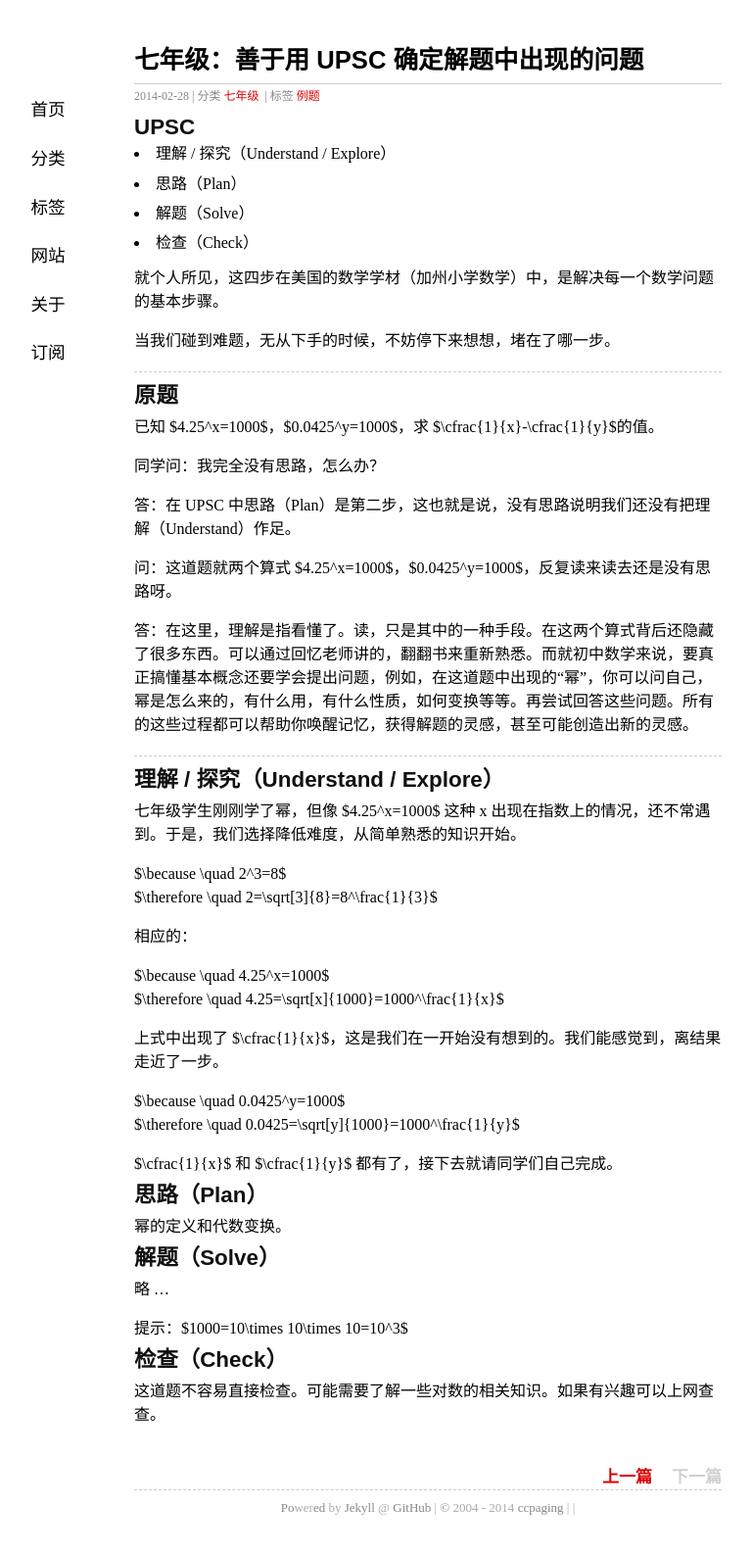
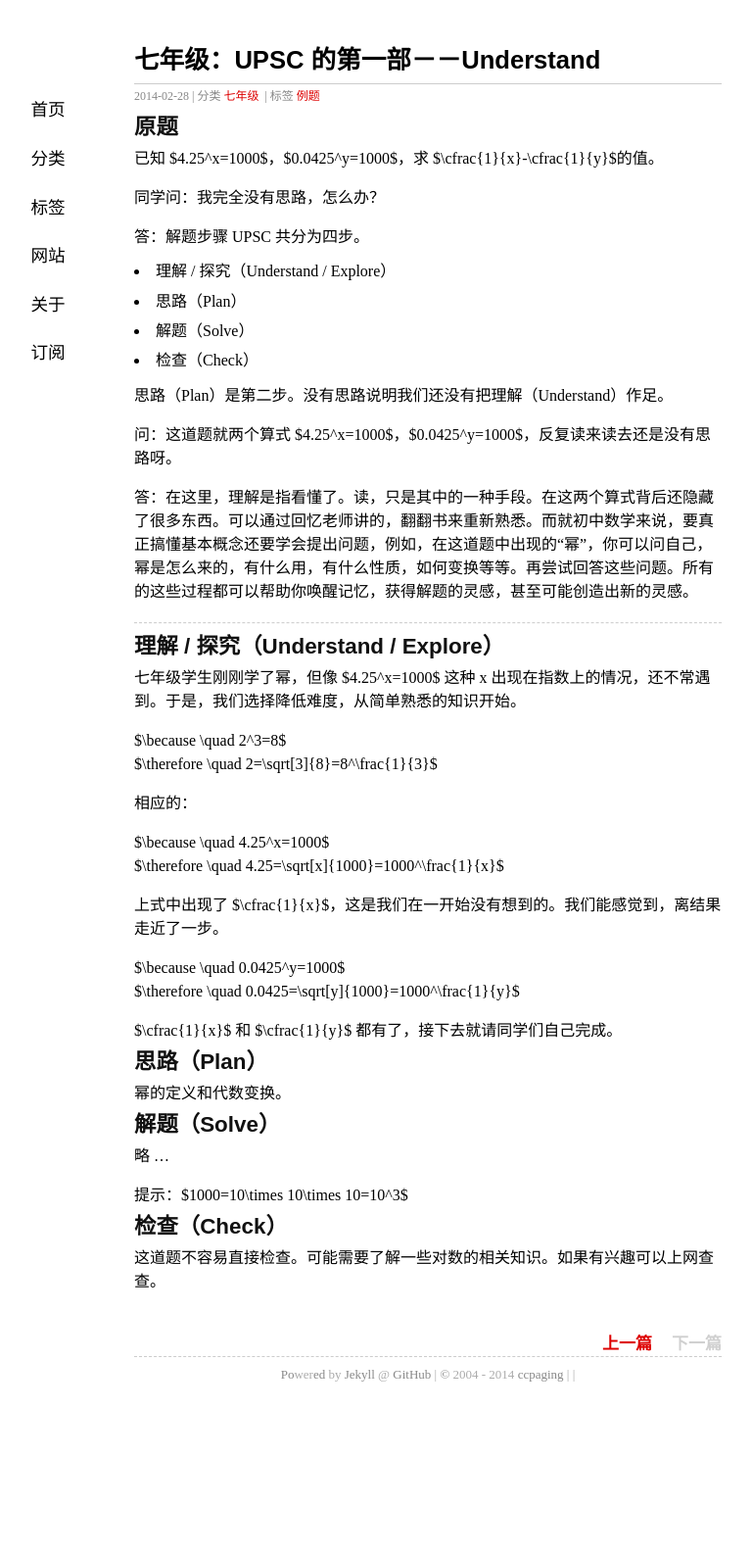
Before and after one commit to ccpaging/ccpaging.github.io, a Jekyll site: the page built from _posts/2014-02-28-L7-example.md, in a window 1280 px wide. Shown: the whole page at 98% size, without its empty margins (203-971 px from the left). Built offline with Jekyll 4.4.1, drawn with Linux system fonts in a browser that asks for light colours; comment, search, counter and statistics services are not loaded; after the commit the page ends 1451 px from its top, so only the background shows below that.

Commit message:
Update 2014-02-28-L7-example.md

```diff
--- a/_posts/2014-02-28-L7-example.md
+++ b/_posts/2014-02-28-L7-example.md
@@ -1,24 +1,11 @@
 ---
 date: 2014-02-28 23:01:00+00:00
 layout: post
-title: 七年级：善于用 UPSC 确定解题中出现的问题
+title: 七年级：UPSC 的第一部－－Understand
 categories: 七年级
 tags: 例题
 mathjax: true
 ---
-
-## UPSC
-
-* 理解 / 探究（Understand / Explore）
-* 思路（Plan）
-* 解题（Solve）
-* 检查（Check）
-
-就个人所见，这四步在美国的数学学材（加州小学数学）中，是解决每一个数学问题的基本步骤。
-
-当我们碰到难题，无从下手的时候，不妨停下来想想，堵在了哪一步。
-
-----
 
 ## 原题
 
@@ -26,7 +13,14 @@ mathjax: true
 
 同学问：我完全没有思路，怎么办？
 
-答：在 UPSC 中思路（Plan）是第二步，这也就是说，没有思路说明我们还没有把理解（Understand）作足。
+答：解题步骤 UPSC 共分为四步。
+
+* 理解 / 探究（Understand / Explore）
+* 思路（Plan）
+* 解题（Solve）
+* 检查（Check）
+
+思路（Plan）是第二步。没有思路说明我们还没有把理解（Understand）作足。
 
 问：这道题就两个算式 $4.25^x=1000$，$0.0425^y=1000$，反复读来读去还是没有思路呀。
 
```
